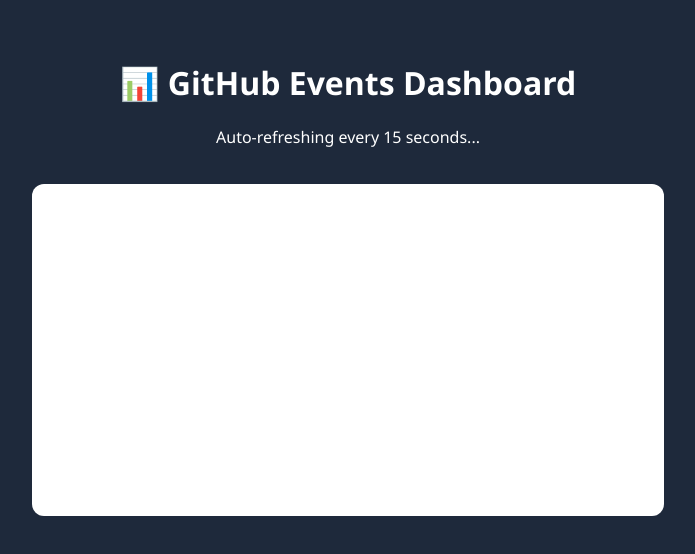
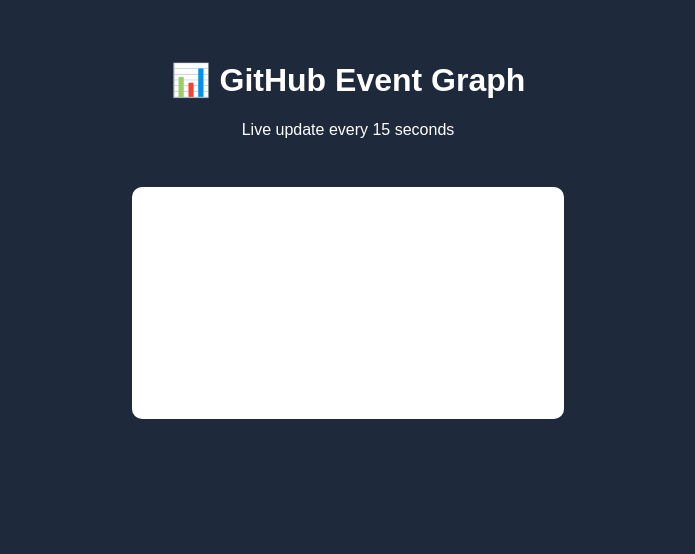
Before and after one commit to Chelsigupta14/webhook-dashboard, a plain HTML site: page frontend/index.html in a window 1280 px wide. Shown: the whole page, without its empty margins (292-987 px from the left). Drawn offline with nearby package versions, Linux system fonts and the light colour scheme; no server answers.

Commit message:
Initial commit: webhook backend and chart frontend

```diff
--- a/frontend/index.html
+++ b/frontend/index.html
@@ -1,29 +1,29 @@
 <!DOCTYPE html>
 <html lang="en">
 <head>
-  <meta charset="UTF-8">
-  <title>GitHub Events Dashboard</title>
+  <meta charset="UTF-8" />
+  <title>GitHub Events Chart</title>
   <script src="https://cdn.jsdelivr.net/npm/chart.js"></script>
   <style>
     body {
-      background-color: #1e293b;
+      background: #1e293b;
       color: white;
+      font-family: Arial, sans-serif;
+      padding: 2rem;
       text-align: center;
-      padding: 2rem;
-      font-family: 'Segoe UI', sans-serif;
     }
     canvas {
       background: white;
-      border-radius: 12px;
+      border-radius: 10px;
       padding: 1rem;
-      margin-top: 20px;
+      margin-top: 2rem;
     }
   </style>
 </head>
 <body>
-  <h1>📊 GitHub Events Dashboard</h1>
-  <p>Auto-refreshing every 15 seconds...</p>
-  <canvas id="eventChart" width="600" height="300"></canvas>
+  <h1>📊 GitHub Event Graph</h1>
+  <p>Live update every 15 seconds</p>
+  <canvas id="eventChart" width="400" height="200"></canvas>
 
   <script>
     const ctx = document.getElementById('eventChart').getContext('2d');
@@ -31,22 +31,29 @@
 
     async function fetchAndRenderData() {
       try {
-        const res = await fetch("https://294d18ffde2c.ngrok-free.app/events");
-        const events = await res.json();
+        const response = await fetch("https://7cb295f170d8.ngrok-free.app/events", {
+  headers: {
+    "ngrok-skip-browser-warning": "true"
+  }
+});
 
-        console.log("Events:", events); // debug
+        const events = await response.json();
+        console.log("Fetched events:", events);
 
         const counts = { push: 0, pull_request: 0, merge: 0 };
-        events.forEach(e => {
-          if (counts[e.action] !== undefined) counts[e.action]++;
+
+        events.forEach(event => {
+          if (event.action in counts) {
+            counts[event.action]++;
+          }
         });
 
         const data = {
           labels: ['Push', 'Pull Request', 'Merge'],
           datasets: [{
-            label: 'Event Count',
+            label: 'GitHub Events',
             data: [counts.push, counts.pull_request, counts.merge],
-            backgroundColor: ['#3b82f6', '#22c55e', '#f59e0b']
+            backgroundColor: ['#60a5fa', '#34d399', '#fbbf24']
           }]
         };
 
@@ -56,7 +63,7 @@
         } else {
           chart = new Chart(ctx, {
             type: 'bar',
-            data,
+            data: data,
             options: {
               responsive: true,
               scales: {
@@ -76,8 +83,10 @@
             }
           });
         }
-      } catch (error) {
-        console.error("Fetch error:", error);
+
+      } catch (err) {
+        console.error("Chart error:", err);
+        alert("Could not load chart data. Check console or events API.");
       }
     }
 
```
